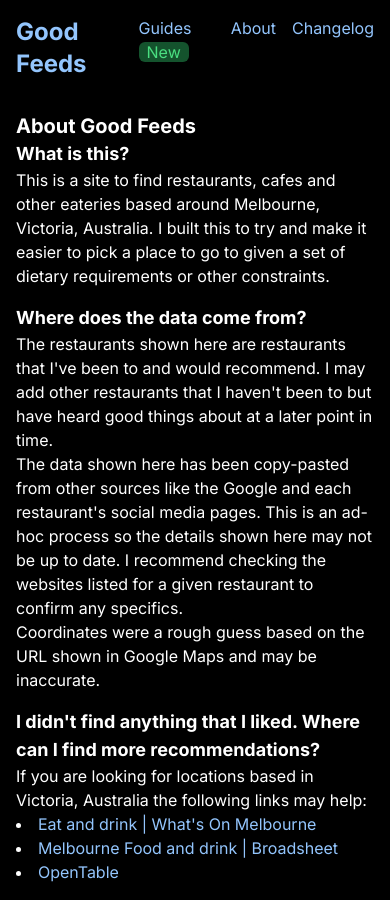
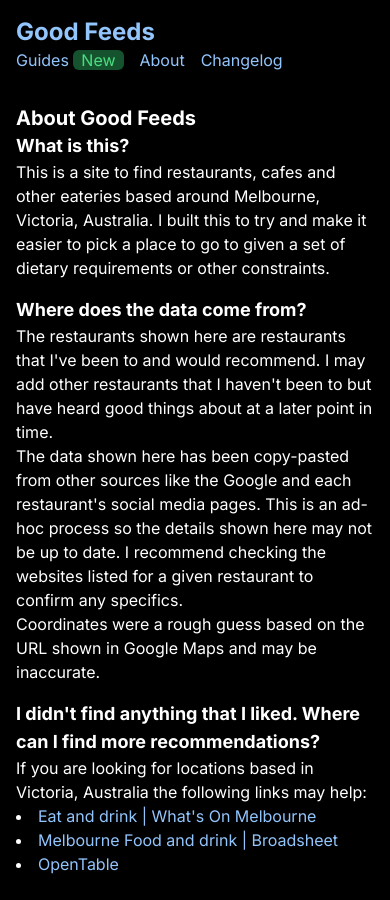
Before and after one commit to PakkuDon/good-feeds, a Next.js app in the folder client/: page /about in a window 390 px wide. Built offline with nearby package versions, Linux system fonts and the light colour scheme.

Commit message:
Display navbar below page title on smaller screen sizes

```diff
--- a/client/src/app/layout.tsx
+++ b/client/src/app/layout.tsx
@@ -25,7 +25,7 @@ export default function RootLayout({
       </head>
       <body className={`${inter.className} h-screen text-white bg-black`}>
         <div className="min-h-full grid grid-rows-[min-content_1fr]">
-          <header className="main-header px-4 pt-4 flex justify-between flex-row">
+          <header className="main-header px-4 pt-4 sm:flex justify-between flex-row">
             <Link href="/">
               <h1>Good Feeds</h1>
             </Link>
```
Also changed, not shown: 1 other file (tests, documents, lock files or other folders).
